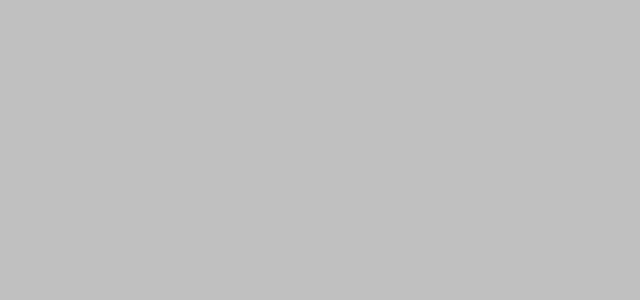
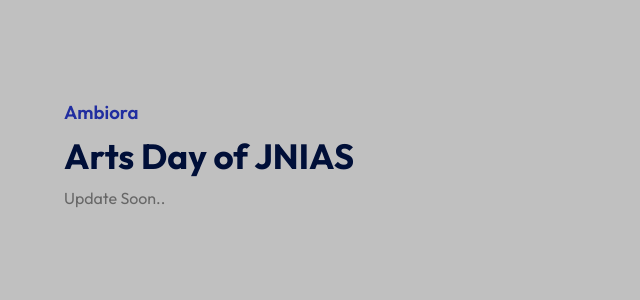
Before and after one commit to amalkochuparambilp/college-union, a React (Vite) app: page /#/artsday in a window 1280 px wide. Before the commit this address had no page. Shown: the top 300 px of the page, without its empty margins (0-640 px from the left). Built offline with nearby package versions, Linux system fonts and the light colour scheme.

Commit message:
Update Collageuc.jsx

```diff
--- a/src/Collageuc.jsx
+++ b/src/Collageuc.jsx
@@ -4,6 +4,7 @@ import App from "./App";
 import Dev from "./Pages/dev";
 import ProgramUpdate from "./Pages/ProgramUpdate";
 import Admin from "./Pages/Admin";
+import Ambiora from "./Pages/Ambiora";
 
 const Collagecu = () => {
     return (
@@ -13,6 +14,7 @@ const Collagecu = () => {
                 <Route path="akpdevz" element={<Dev />} />
                 <Route path="unionprogram" element={<ProgramUpdate />} />
                 <Route path="admin" element={<Admin />} />
+                <Route path="artsday" element={<Ambiora />} />
             </Routes>
         </HashRouter>
     );
```
